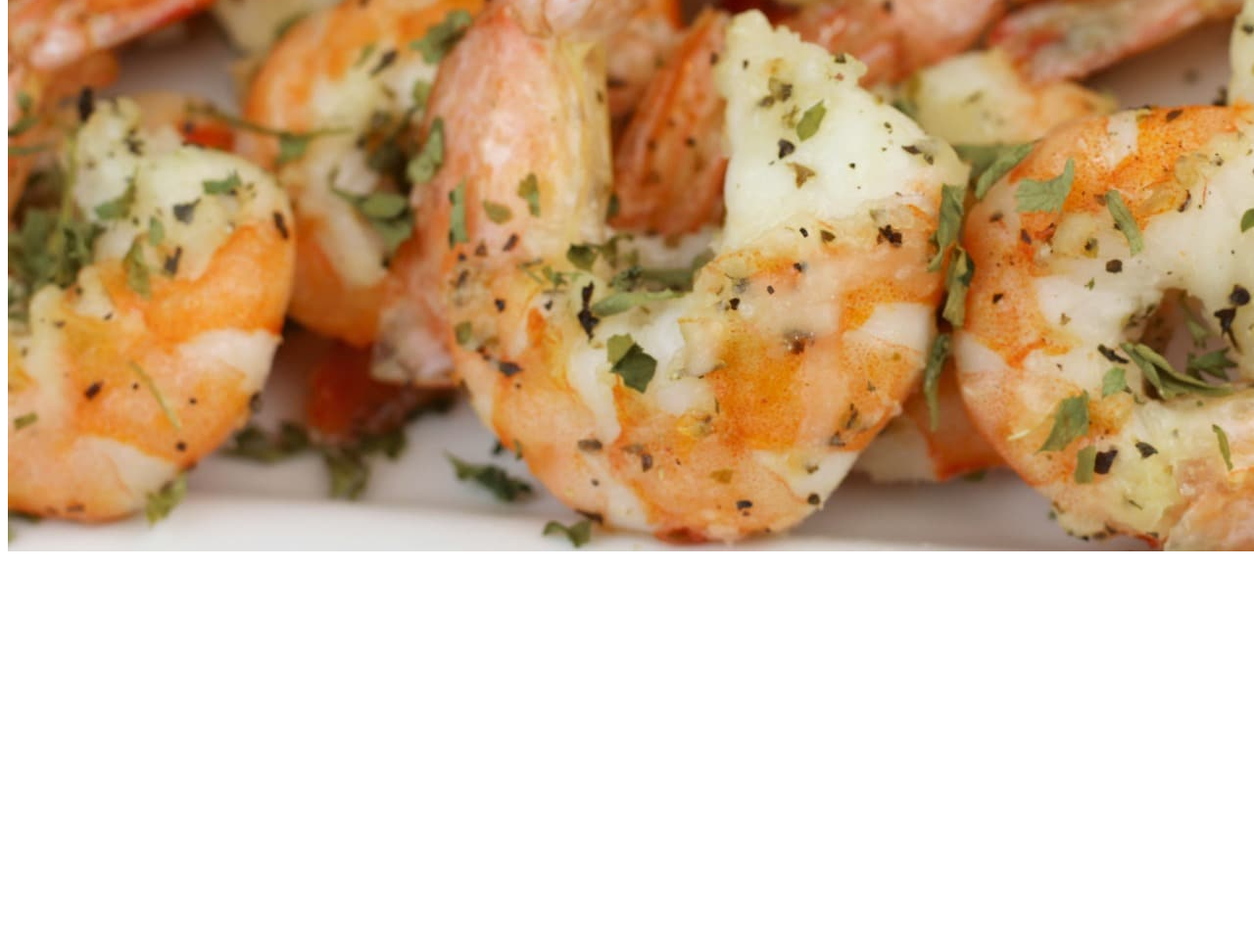
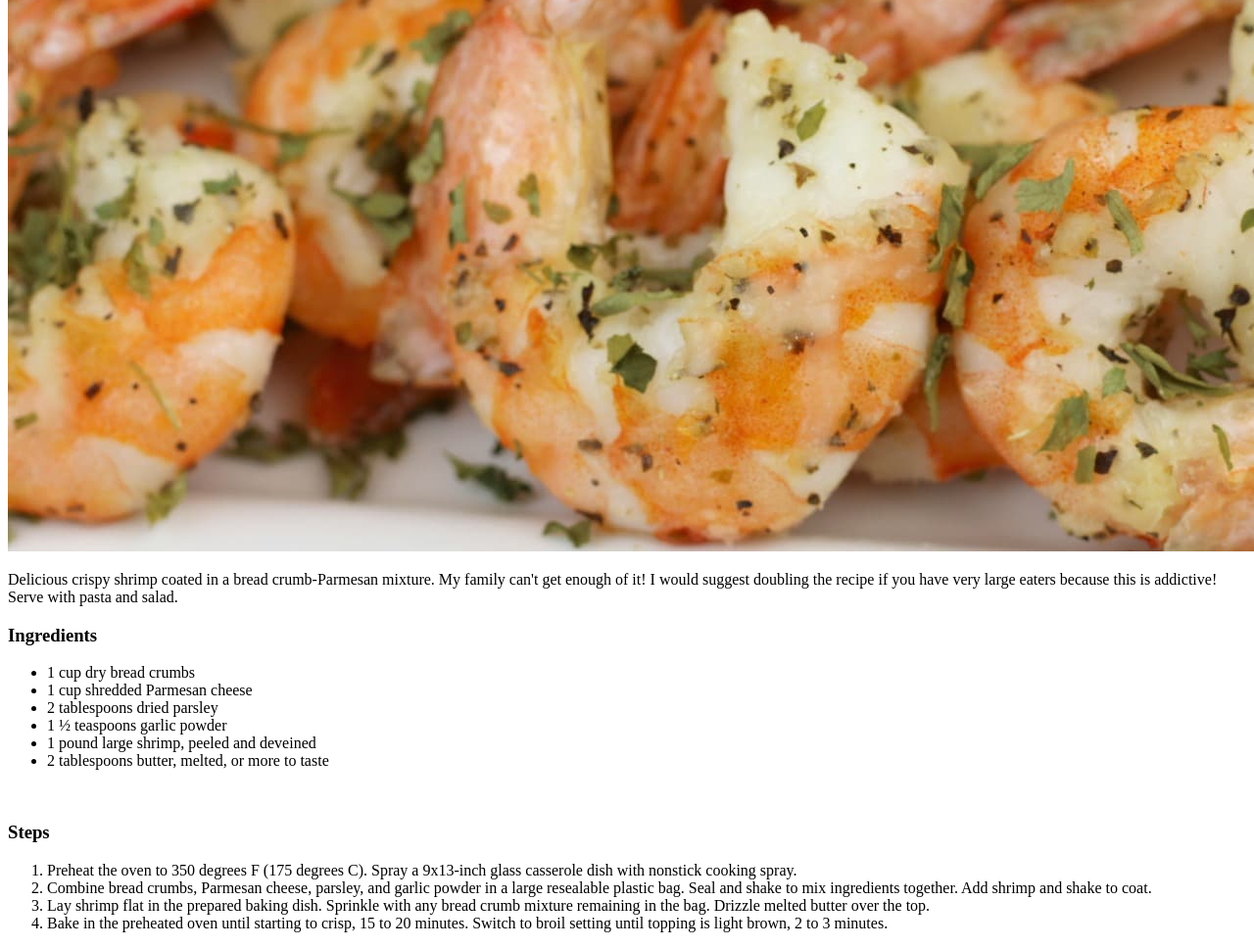
Before and after one commit to Naps27/odin-recipes, a plain HTML site: page recipes/garlic-parm-shrimp.html in a window 1280 px wide. Shown: the part 477-1445 px from the top of the page at 98% size. Before the commit the page ends 1052 px from the top, so only its background shows below. Drawn offline with Linux system fonts and the light colour scheme.

Commit message:
Added Ingredients list and steps, as well as a description

```diff
--- a/recipes/garlic-parm-shrimp.html
+++ b/recipes/garlic-parm-shrimp.html
@@ -9,5 +9,25 @@
 <body>
     <h1>Garlic Parm Shrimp</h1>
     <img src="../images/Garlic-Parmesan-Shrimp-.jpg">
+
+    <p>Delicious crispy shrimp coated in a bread crumb-Parmesan mixture. My family can't get enough of it! I would suggest doubling the recipe if you have very large eaters because this is addictive! Serve with pasta and salad.</p>
+
+    <h3>Ingredients</h3>
+        <ul>
+            <li>1 cup dry bread crumbs</li>
+            <li>1 cup shredded Parmesan cheese</li>
+            <li>2 tablespoons dried parsley</li>
+            <li>1 ½ teaspoons garlic powder</li>
+            <li>1 pound large shrimp, peeled and deveined</li>
+            <li>2 tablespoons butter, melted, or more to taste</li>
+        </ul>
+<br>
+    <h3>Steps</h3>
+        <ol>
+            <li>Preheat the oven to 350 degrees F (175 degrees C). Spray a 9x13-inch glass casserole dish with nonstick cooking spray.</li>
+            <li>Combine bread crumbs, Parmesan cheese, parsley, and garlic powder in a large resealable plastic bag. Seal and shake to mix ingredients together. Add shrimp and shake to coat.</li>
+            <li>Lay shrimp flat in the prepared baking dish. Sprinkle with any bread crumb mixture remaining in the bag. Drizzle melted butter over the top.</li>
+            <li>Bake in the preheated oven until starting to crisp, 15 to 20 minutes. Switch to broil setting until topping is light brown, 2 to 3 minutes.</li>
+         </ol>
  </body>
 </html>
```
